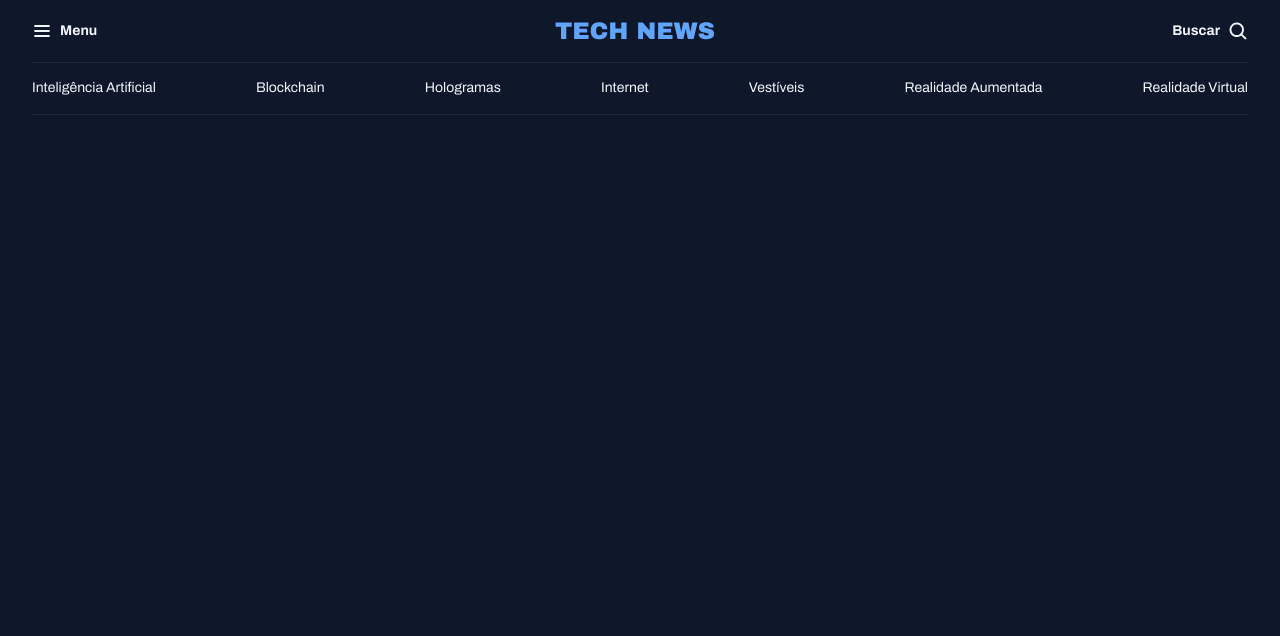
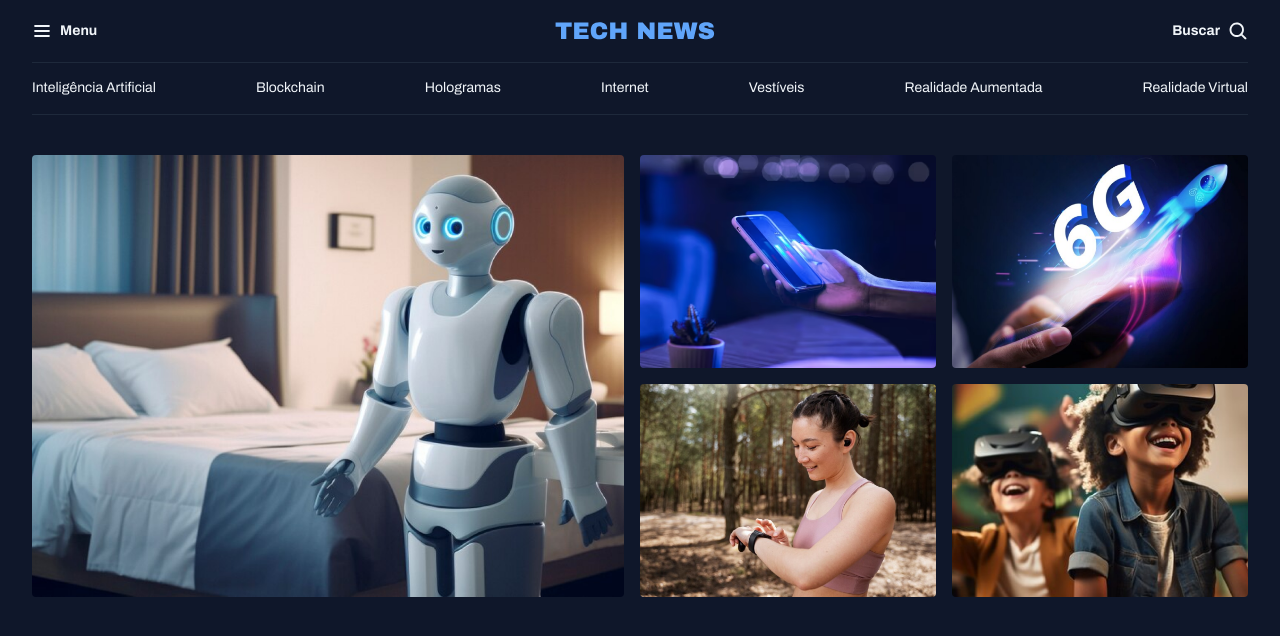
Before and after one commit to Fergani94/RS---Portal-de-Noticia, a plain HTML site: page index.html in a window 1280 px wide. Drawn offline with Linux system fonts and the light colour scheme.

Commit message:
organizing featured section

```diff
--- a/index.html
+++ b/index.html
@@ -11,7 +11,7 @@
 </head>
 <body>
   <header class="container">
-    <nav id="primary" class="grid-flow-col">
+    <nav id="primary" class="grid grid-flow-col">
       <div>
         <img src="assets/icons/List.svg" alt="Ícone de menu">
         <strong>Menu</strong>
@@ -27,7 +27,7 @@
       </div>
     </nav>
 
-    <nav id="secondary" class="grid-flow-col">
+    <nav id="secondary" class="grid grid-flow-col">
       <a href="">Inteligência Artificial</a>
       <a href="">Blockchain</a>
       <a href="">Hologramas</a>
@@ -38,5 +38,31 @@
 
     </nav>
   </header>
+
+  <main class="grid container">
+    <section id="featured" class="grid grid-flow-col gap-16">
+      <div>
+        <img src="assets/images/Image 01.png" alt="">
+      </div>
+
+      <div class="grid grid-cols-2 gap-16">
+        <div>
+          <img src="assets/images/Image 02.png" alt="">
+        </div>
+          <div>
+            <img src="assets/images/Image 03.png" alt="">
+          </div>
+          <div>
+            <img src="assets/images/Image 04.png" alt="">
+          </div>
+          <div>
+            <img src="assets/images/Image 05.png" alt="">
+          </div>
+
+      </div>
+
+    </section>
+
+  </main>
 </body>
 </html>
--- a/styles/global.css
+++ b/styles/global.css
@@ -37,18 +37,16 @@ h1,h2,h3 {
   font: inherit
 }
 
+img{
+  max-width: 100%;
+}
+
 .container {
   max-width: 1280px;
   padding-inline: 32px;
   margin-inline: auto;
 }
 
-/* utility first*/
-.grid {
-  display: grid;
+main{
+  margin-top: 40px;
 }
-
-.grid-flow-col {
-  display: grid;
-  grid-auto-flow: column;
-}
--- a/styles/index.css
+++ b/styles/index.css
@@ -1,2 +1,4 @@
 @import url(global.css);
 @import url(header.css);
+@import url(utlility.css);
+@import url(sections.css);
--- /dev/null
+++ b/styles/sections.css
@@ -0,0 +1,15 @@
+#featured {
+   img {
+    height:100%;
+    object-fit: cover;
+    border-radius: 4px;
+}
+}
+.card {
+  &::before{
+    content:"";
+    position: absolute;
+    inset:0;
+    background-color: white;
+  }
+}
--- /dev/null
+++ b/styles/utlility.css
@@ -0,0 +1,17 @@
+
+/* utility first*/
+.grid {
+  display: grid;
+}
+
+.grid-flow-col {
+  grid-auto-flow: column;
+}
+
+.grid-cols-2 {
+  grid-template-columns: 1fr 1fr;
+}
+
+.gap-16 {
+  gap:16px;
+}
```
Also changed, not shown: styles/header.css (line endings or trailing spaces).
